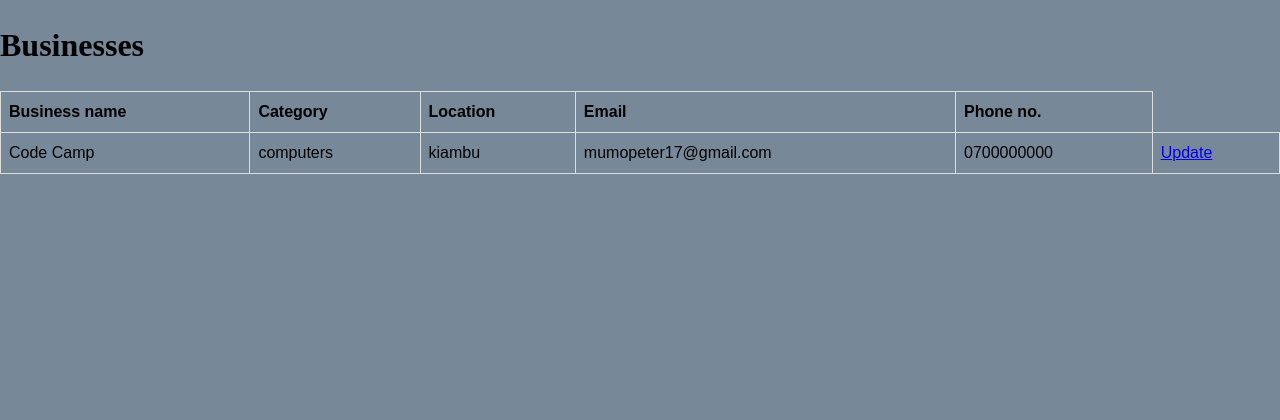
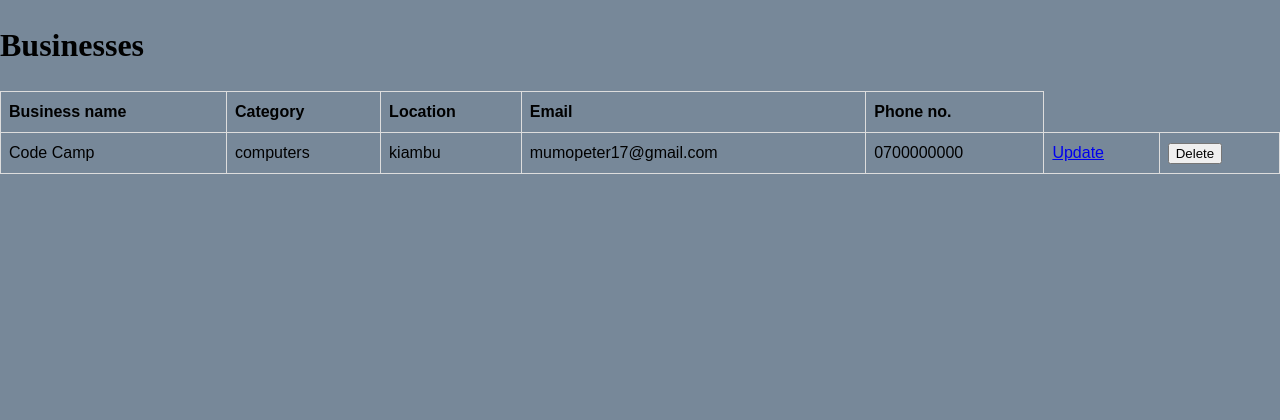
Before and after one commit to CaptainMumo/biashara_business_review, a Flask app: page /businesses/4 in a window 1280 px wide. Shown: the part 181-601 px from the top of the page. Run offline with Flask 2, Linux system fonts and the light colour scheme; a user stored in the database is signed in; data comes from the database, SQL or seed files in the repository.

Commit message:
add button to delete business

```diff
--- a/flaskapp/templates/view_business.html
+++ b/flaskapp/templates/view_business.html
@@ -22,6 +22,7 @@
             <td>{{ business.phone }}</td>
             {% if business.owner == current_user %}
                 <td><a href="{{ url_for('update_business', business_id=business.id) }}">Update</a></td>
+                <td><button>Delete</button></td>
             {% endif %}
         </tr>
     </tbody>
```
